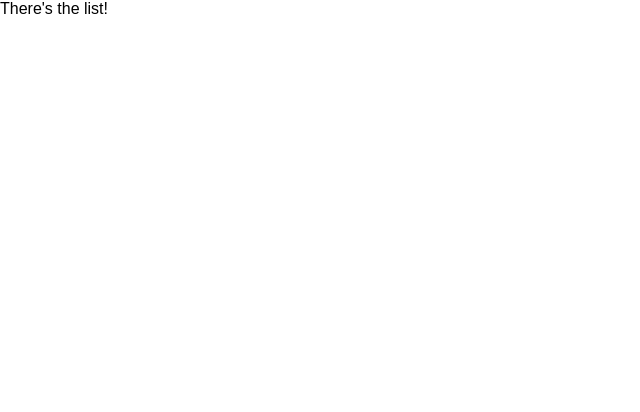
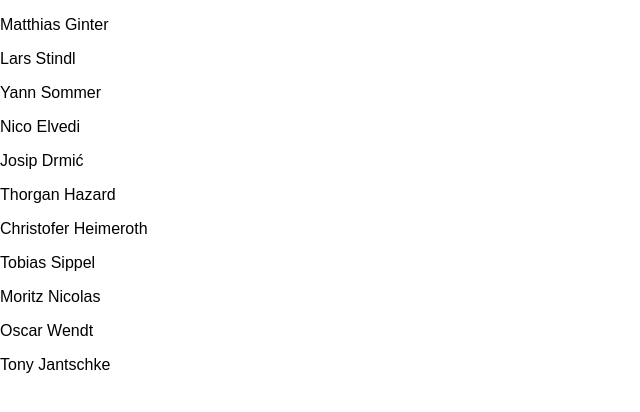
Before and after one commit to mateuszwitkowski/basicReact, a React (Create React App) app: page / in a window 1280 px wide. Shown: the top 412 px of the page, without its empty margins (0-640 px from the left). Built offline with nearby package versions, Linux system fonts and the light colour scheme.

Commit message:
Most basic list

```diff
--- /dev/null
+++ b/src/components/Player.js
@@ -0,0 +1,14 @@
+import React from 'react';
+
+class Player extends React.Component {
+
+  render() {
+    return (
+      <div>
+        <p>{this.props.player.name}</p>
+        </div>
+    )
+  }
+}
+
+export default Player;
--- a/src/components/PlayersList.js
+++ b/src/components/PlayersList.js
@@ -1,11 +1,115 @@
 import React from 'react';
+import Player from './Player'
 
 class PlayersList extends React.Component{
 
   render() {
+    const players =  [
+      {
+          "id": 3176,
+          "name": "Matthias Ginter",
+          "position": "Defender",
+          "dateOfBirth": "1994-01-03T00:00:00Z",
+          "countryOfBirth": "Germany",
+          "nationality": "Germany",
+          "role": "PLAYER"
+      },
+      {
+          "id": 3185,
+          "name": "Lars Stindl",
+          "position": "Midfielder",
+          "dateOfBirth": "1988-01-04T00:00:00Z",
+          "countryOfBirth": "Germany",
+          "nationality": "Germany",
+          "role": "PLAYER"
+      },
+      {
+          "id": 3470,
+          "name": "Yann Sommer",
+          "position": "Goalkeeper",
+          "dateOfBirth": "1988-01-04T00:00:00Z",
+          "countryOfBirth": "Switzerland",
+          "nationality": "Switzerland",
+          "role": "PLAYER"
+      },
+      {
+          "id": 3475,
+          "name": "Nico Elvedi",
+          "position": "Defender",
+          "dateOfBirth": "1996-01-01T00:00:00Z",
+          "countryOfBirth": "Switzerland",
+          "nationality": "Switzerland",
+          "role": "PLAYER"
+      },
+      {
+          "id": 3480,
+          "name": "Josip Drmić",
+          "position": "Attacker",
+          "dateOfBirth": "1991-12-30T00:00:00Z",
+          "countryOfBirth": "Switzerland",
+          "nationality": "Switzerland",
+          "role": "PLAYER"
+      },
+      {
+          "id": 3655,
+          "name": "Thorgan Hazard",
+          "position": "Midfielder",
+          "dateOfBirth": "1993-01-04T00:00:00Z",
+          "countryOfBirth": "Belgium",
+          "nationality": "Belgium",
+          "role": "PLAYER"
+      },
+      {
+          "id": 6666,
+          "name": "Christofer Heimeroth",
+          "position": "Goalkeeper",
+          "dateOfBirth": "1980-12-29T00:00:00Z",
+          "countryOfBirth": "Germany",
+          "nationality": "Germany",
+          "role": "PLAYER"
+      },
+      {
+          "id": 6667,
+          "name": "Tobias Sippel",
+          "position": "Goalkeeper",
+          "dateOfBirth": "1988-01-04T00:00:00Z",
+          "countryOfBirth": "Germany",
+          "nationality": "Germany",
+          "role": "PLAYER"
+      },
+      {
+          "id": 6668,
+          "name": "Moritz Nicolas",
+          "position": "Goalkeeper",
+          "dateOfBirth": "1996-12-30T00:00:00Z",
+          "countryOfBirth": "Germany",
+          "nationality": "Germany",
+          "role": "PLAYER"
+      },
+      {
+          "id": 6669,
+          "name": "Oscar Wendt",
+          "position": "Defender",
+          "dateOfBirth": "1984-12-31T00:00:00Z",
+          "countryOfBirth": "Sweden",
+          "nationality": "Sweden",
+          "role": "PLAYER"
+      },
+      {
+          "id": 6670,
+          "name": "Tony Jantschke",
+          "position": "Defender",
+          "dateOfBirth": "1990-01-01T00:00:00Z",
+          "countryOfBirth": "Germany",
+          "nationality": "Germany",
+          "role": "PLAYER"
+      }
+  ];
       return (
           <div>
-              There's the list!
+              {
+                players.map(player => (<Player key={player.id.toString()} player={player}/>))
+              }
           </div>
       )
   }
```
